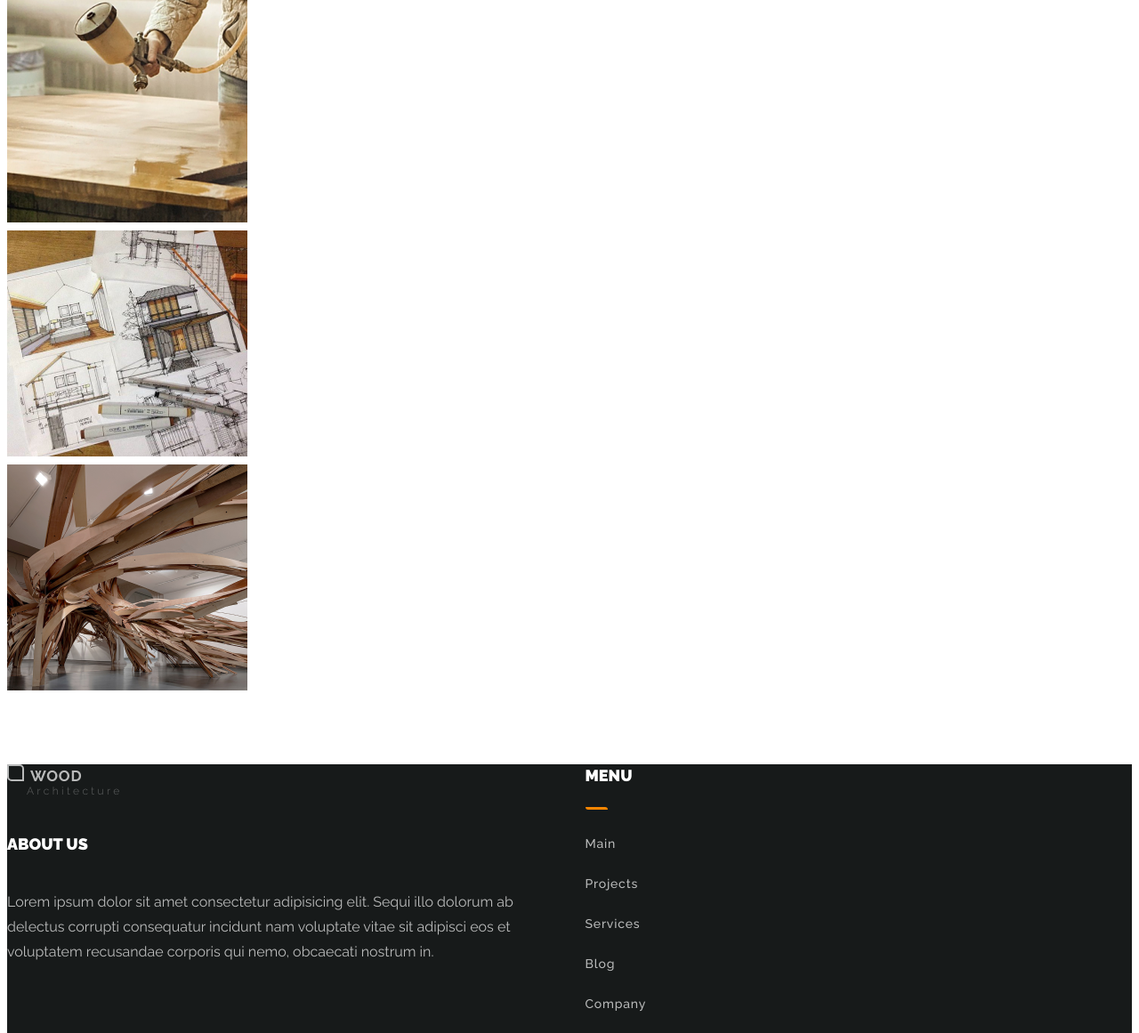
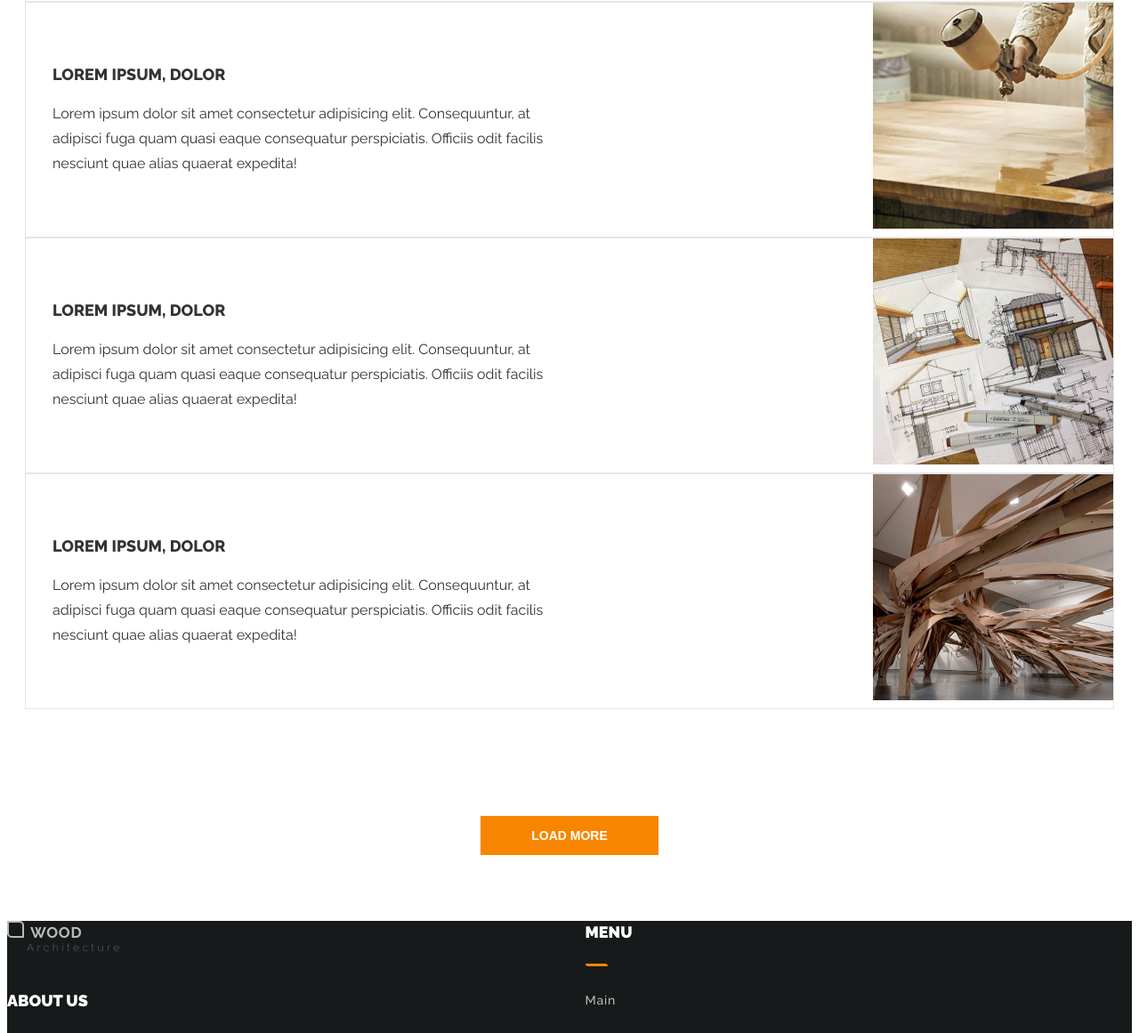
Before and after one commit to Heneros/html-wood-architecture, a website: page src/services.html in a window 1280 px wide. Shown: the part 1214-2375 px from the top of the page at 89% size. Drawn offline with nearby package versions, Linux system fonts and the light colour scheme; files that its build step writes are made by us from their sources; files whose address does not match are found by name.

Commit message:
our-services desktop

```diff
--- a/src/scss/components/our-services.scss
+++ b/src/scss/components/our-services.scss
@@ -8,4 +8,74 @@
             padding-bottom: 40px;
         }
     }
+    .row{
+        margin: 0 auto;
+        margin-bottom: 120px;
+        .item__service{
+            display: flex;
+            align-items: center;
+            justify-content: center;
+            border: 1px solid #E4E6E8;
+            box-sizing: border-box;
+            margin: 0 20px;
+            position: relative;
+            &:hover::after{
+                content: "";
+                background-color: $accent;
+                width: 3px;
+                height: 30px;
+                display: block;
+                position: absolute;
+                left: 0;
+            }
+        }
+        .item__img{
+            text-align: right;
+            flex: 1;
+        }
+        .item__text{
+            flex: 1;
+            padding: 38px 30px;
+            text-align: left;
+            .title{
+                font-family: $userfont;
+                text-transform: uppercase;
+                font-weight: 800;
+                font-size: 18px;
+                line-height: 21px;
+                transition: .3s;
+               cursor: pointer;
+                &:hover{
+                    color: $accent;
+                    text-decoration-line: underline;
+
+                }
+            }
+            p {
+                padding-top: 15px;
+                margin: unset;
+            }
+
+        }
+    }
+    .load__more{
+        margin: 0 auto;
+        text-align: center;
+        display: flex;
+        justify-content: center;
+        align-items: center;
+        background-color: $accent;
+        color: #fff;
+        text-transform: uppercase;
+        font-weight: 800;
+font-size: 14px;
+line-height: 145%;
+        width: 200px;
+        height: 44px;
+        border: 1px solid transparent;
+        outline: none;
+        cursor: pointer;
+        margin-bottom: 50px;
+
+    }
 }
--- a/src/services.html
+++ b/src/services.html
@@ -61,20 +61,32 @@
                 <p>Lorem ipsum dolor, sit amet consectetur adipisicing elit. Recusandae nisi facilis vel dolore eaque inventore, sed odio officiis sapiente animi omnis ad voluptas provident quae reprehenderit at autem dolorem, assumenda maxime quibusdam praesentium velit aliquam?</p>
             </div>
             <div class="row">
-                <div class="items__services">
+
                 <div class="col-md-6">
                     <div class="item__service">
+						<div class="item__text">
+							<span class="title">Lorem ipsum, dolor</span>
+							<p>Lorem ipsum dolor sit amet consectetur adipisicing elit. Consequuntur, at adipisci fuga quam quasi eaque consequatur perspiciatis. Officiis odit facilis nesciunt quae alias quaerat expedita!</p>
+						</div>
                      <div class="item__img">
                          <img src="images/services/service-1.png" alt="image">
                      </div>
 
                     </div>
                     <div class="item__service">
+						<div class="item__text">
+							<span class="title">Lorem ipsum, dolor</span>
+							<p>Lorem ipsum dolor sit amet consectetur adipisicing elit. Consequuntur, at adipisci fuga quam quasi eaque consequatur perspiciatis. Officiis odit facilis nesciunt quae alias quaerat expedita!</p>
+						</div>
                         <div class="item__img">
                             <img src="images/services/service-2.png" alt="image">
                         </div>
                     </div>
                     <div class="item__service">
+						<div class="item__text">
+							<span class="title">Lorem ipsum, dolor</span>
+							<p>Lorem ipsum dolor sit amet consectetur adipisicing elit. Consequuntur, at adipisci fuga quam quasi eaque consequatur perspiciatis. Officiis odit facilis nesciunt quae alias quaerat expedita!</p>
+						</div>
                         <div class="item__img">
                             <img src="images/services/service-3.png" alt="image">
                         </div>
@@ -82,23 +94,38 @@
                 </div>
                 <div class="col-md-6">
                     <div class="item__service">
+						<div class="item__text">
+							<span class="title">Lorem ipsum, dolor</span>
+							<p>Lorem ipsum dolor sit amet consectetur adipisicing elit. Consequuntur, at adipisci fuga quam quasi eaque consequatur perspiciatis. Officiis odit facilis nesciunt quae alias quaerat expedita!</p>
+						</div>
                         <div class="item__img">
                             <img src="images/services/service-4.png" alt="image">
                         </div>
                     </div>
                     <div class="item__service">
+						<div class="item__text">
+							<span class="title">Lorem ipsum, dolor</span>
+							<p>Lorem ipsum dolor sit amet consectetur adipisicing elit. Consequuntur, at adipisci fuga quam quasi eaque consequatur perspiciatis. Officiis odit facilis nesciunt quae alias quaerat expedita!</p>
+						</div>
                         <div class="item__img">
                             <img src="images/services/service-5.png" alt="image">
                         </div>
                     </div>
                     <div class="item__service">
+						<div class="item__text">
+							<span class="title">Lorem ipsum, dolor</span>
+							<p>Lorem ipsum dolor sit amet consectetur adipisicing elit. Consequuntur, at adipisci fuga quam quasi eaque consequatur perspiciatis. Officiis odit facilis nesciunt quae alias quaerat expedita!</p>
+						</div>
                         <div class="item__img">
                             <img src="images/services/service-6.png" alt="image">
                         </div>
                     </div>
-                </div>
+
             </div>
         </div>
+		 <button class="load__more">
+			 Load More
+		 </button>
         </div>
     </section>
 <!---Footer-->
```
Also changed, not shown: build/css/style.css, build/services.html, src/scss/style.scss (line endings or trailing spaces).
